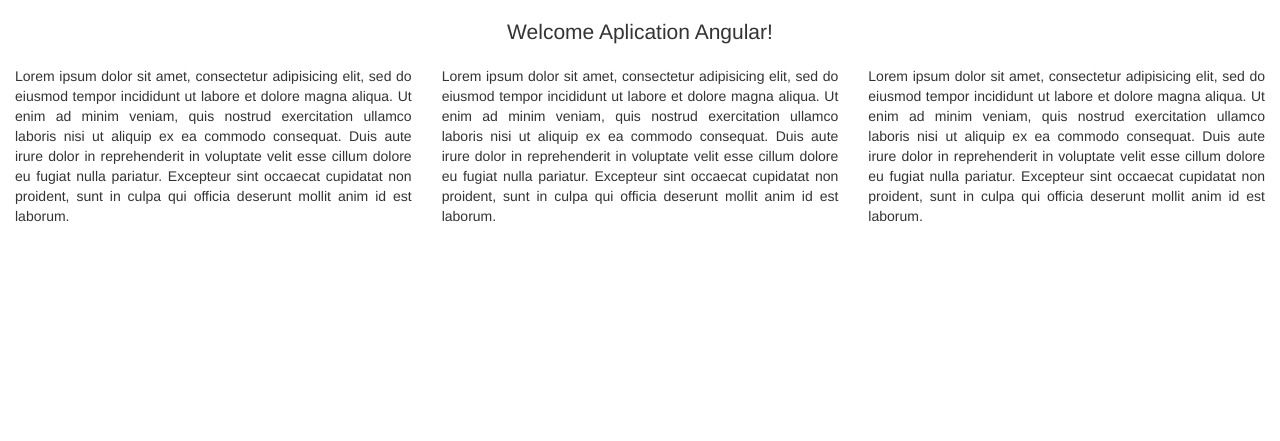
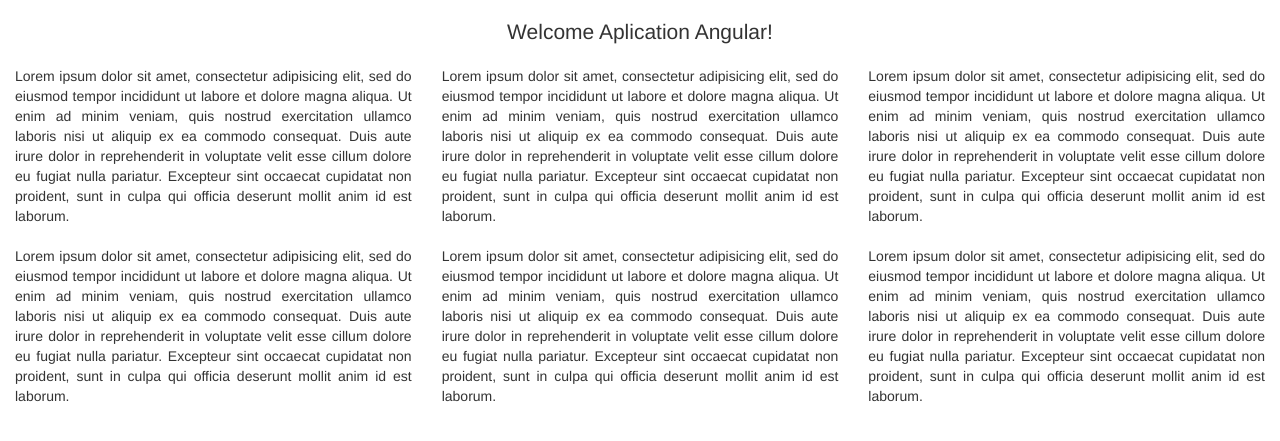
Before and after one commit to jgutierrez10/AplicationAngular, a website: page public_html/index.html in a window 1280 px wide. Shown: the part 63-504 px from the top of the page. Drawn offline with Linux system fonts and the light colour scheme.

Commit message:
archivos adicionales

```diff
--- a/nbproject/private/private.xml
+++ b/nbproject/private/private.xml
@@ -2,8 +2,6 @@
 <project-private xmlns="http://www.netbeans.org/ns/project-private/1">
     <editor-bookmarks xmlns="http://www.netbeans.org/ns/editor-bookmarks/2" lastBookmarkId="0"/>
     <open-files xmlns="http://www.netbeans.org/ns/projectui-open-files/2">
-        <group>
-            <file>file:/C:/Users/impression/Documents/NetBeansProjects/AplicationAngular/public_html/index.html</file>
-        </group>
+        <group/>
     </open-files>
 </project-private>
--- a/public_html/js/app.js
+++ b/public_html/js/app.js
@@ -18,6 +18,9 @@
 	}).
 	when('/ejemplo-ajax', {
 		templateUrl: 'views/ejemplo-ajax.html',
+	}).
+	when('/ejemplo-observadores', {
+		templateUrl: 'views/ejemplo-observadores.html',
 	}).
 	otherwise({
 		redirectTo: '/',
@@ -155,3 +158,10 @@
 		});
 	};
 }]);
+
+angularAplication.controller('observadorController', ['$scope', function($scope){
+
+	$scope.errorMinimo = false;
+
+
+}]);
--- a/public_html/views/bienvenido.html
+++ b/public_html/views/bienvenido.html
@@ -1,7 +1,8 @@
-<div class="row">
+<div class="bienvenido">
 	<div class="col-xs-12 text-center lead">
 		Welcome Aplication Angular!
 	</div>
+	<div class="row">
 		<div class="col-md-4 text-justify">
 			Lorem ipsum dolor sit amet, consectetur adipisicing elit, sed do eiusmod
 			tempor incididunt ut labore et dolore magna aliqua. Ut enim ad minim veniam,
@@ -27,3 +28,31 @@
 			proident, sunt in culpa qui officia deserunt mollit anim id est laborum.
 		</div>
 	</div>
+	<br>
+	<div class="row">
+		<div class="col-md-4 text-justify">
+			Lorem ipsum dolor sit amet, consectetur adipisicing elit, sed do eiusmod
+			tempor incididunt ut labore et dolore magna aliqua. Ut enim ad minim veniam,
+			quis nostrud exercitation ullamco laboris nisi ut aliquip ex ea commodo
+			consequat. Duis aute irure dolor in reprehenderit in voluptate velit esse
+			cillum dolore eu fugiat nulla pariatur. Excepteur sint occaecat cupidatat non
+			proident, sunt in culpa qui officia deserunt mollit anim id est laborum.
+		</div>
+		<div class="col-md-4 text-justify">
+			Lorem ipsum dolor sit amet, consectetur adipisicing elit, sed do eiusmod
+			tempor incididunt ut labore et dolore magna aliqua. Ut enim ad minim veniam,
+			quis nostrud exercitation ullamco laboris nisi ut aliquip ex ea commodo
+			consequat. Duis aute irure dolor in reprehenderit in voluptate velit esse
+			cillum dolore eu fugiat nulla pariatur. Excepteur sint occaecat cupidatat non
+			proident, sunt in culpa qui officia deserunt mollit anim id est laborum.
+		</div>
+		<div class="col-md-4 text-justify">
+			Lorem ipsum dolor sit amet, consectetur adipisicing elit, sed do eiusmod
+			tempor incididunt ut labore et dolore magna aliqua. Ut enim ad minim veniam,
+			quis nostrud exercitation ullamco laboris nisi ut aliquip ex ea commodo
+			consequat. Duis aute irure dolor in reprehenderit in voluptate velit esse
+			cillum dolore eu fugiat nulla pariatur. Excepteur sint occaecat cupidatat non
+			proident, sunt in culpa qui officia deserunt mollit anim id est laborum.
+		</div>
+	</div>
+</div>
```
Also changed, not shown: public_html/views/ejemplo-observadores.html (added, +29 -0 lines). Lines whose indentation alone changed are shown as unchanged.
